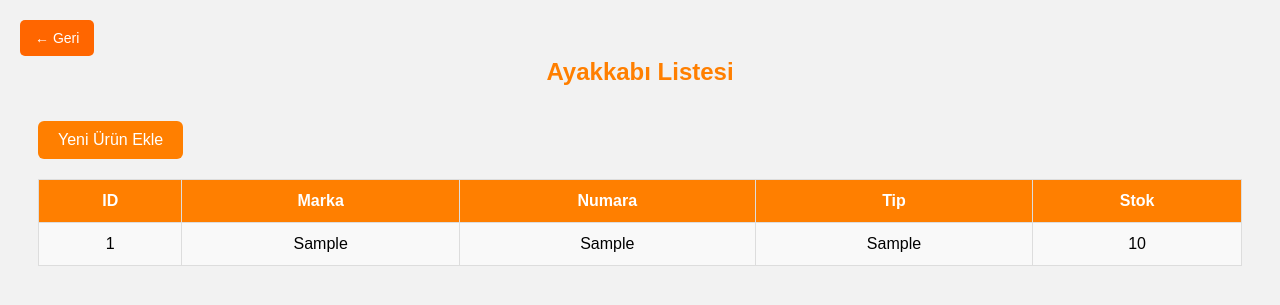
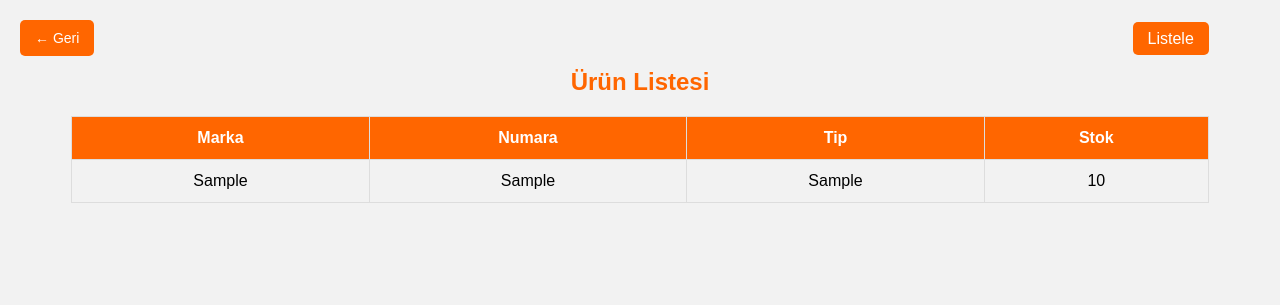
Before and after one commit to salihacelik/shoe_stock, a PHP site: page /list_shoe.php in a window 1280 px wide. Shown: the top 305 px of the page. Run offline with PHP 8.4, Linux system fonts and the light colour scheme; the visitor is signed in with stand-in values (Sample User, id 1); tables that the repository leaves empty or names only in its code hold one stand-in row (values such as "Sample post").

Commit message:
güncellendi

```diff
--- a/list_shoe.php
+++ b/list_shoe.php
@@ -2,19 +2,25 @@
 session_start();
 include("db.php");
 
-// Uyarı mesajı değişkeni
-$message = "";
+// Kullanıcı login değilse yönlendir
+if (!isset($_SESSION['username'])) {
+    header("Location: login.php");
+    exit();
+}
 
-// Ürünleri çek
-$sql = "SELECT marka, numara, tip, SUM(stok) as toplam_stok, MIN(id) as id FROM shoes GROUP BY marka, numara, tip ORDER BY marka ASC";
-$result = $conn->query($sql);
+// Ürünleri grup bazlı çek (marka, numara, tip aynı olanları topla)
+$result = $conn->query("SELECT marka, numara, tip, SUM(stok) AS total_stock, MIN(id) AS min_id
+                        FROM shoes
+                        GROUP BY marka, numara, tip
+                        ORDER BY marka ASC");
+$shoes = $result->fetch_all(MYSQLI_ASSOC);
 ?>
 
 <!DOCTYPE html>
 <html lang="tr">
 <head>
     <meta charset="UTF-8">
-    <title>Ürün Listesi</title>
+    <title>Ürün Listele</title>
    <style>
         .back-button {
             position: absolute;
@@ -29,65 +35,70 @@ $result = $conn->query($sql);
             font-size: 14px;
             z-index: 1000;
         }
-        body { font-family: Arial, sans-serif; background: #f2f2f2; padding: 30px; }
+        body { font-family: Arial; background-color: #f2f2f2; }
+        .container { width: 90%; margin: 30px auto; }
         table { width: 100%; border-collapse: collapse; margin-top: 20px; }
-        th, td { padding: 12px; text-align: center; border: 1px solid #ddd; }
-        th { background-color: #ff7f00; color: white; } /* Flo turuncusu */
-        tr:nth-child(even) { background-color: #f9f9f9; }
-        h2 { color: #ff7f00; text-align: center; }
-        .btn { background-color: #ff7f00; color: white; padding: 10px 20px; text-decoration: none; border-radius: 6px; display: inline-block; margin-top: 15px; }
-        .btn:hover { background-color: #e66f00; }
-        .error { color: #b00020; text-align: center; margin-top: 10px; font-weight: bold; }
+        th, td { padding: 12px; border: 1px solid #ddd; text-align: center; }
+        th { background-color: #ff6600; color: white; }
+        .top-btn { text-align: right; margin-bottom: 10px; }
+        .top-btn a { background-color: #ff6600; color: white; padding: 8px 15px; text-decoration: none; border-radius: 5px; }
+        .top-btn a:hover { opacity: 0.8; }
+        .error { color:#b00020; text-align:center; margin-top:8px; }
+        .info  { color:#0a7a2f; text-align:center; margin-top:8px; }
     </style>
 </head>
 <body>
+
 <!-- Geri Butonu -->
 <button class="back-button" onclick="window.history.back()">← Geri</button>
 
-<h2>Ayakkabı Listesi</h2>
-
-<a href="add_shoe.php" class="btn">Yeni Ürün Ekle</a>
+<div class="container">
 
     <?php
-if ($result->num_rows > 0) {
-    $hasValid = false;
-    echo "<table>
+    if(isset($_SESSION['error'])) {
+        echo "<div class='error'>{$_SESSION['error']}</div>";
+        unset($_SESSION['error']);
+    }
+    if(isset($_SESSION['success'])) {
+        echo "<div class='info'>{$_SESSION['success']}</div>";
+        unset($_SESSION['success']);
+    }
+    ?>
+
+    <div class="top-btn">
+        <a href="list_shoe.php">Listele</a>
+    </div>
+
+    <h2 style="text-align:center; color:#ff6600;">Ürün Listesi</h2>
+
+    <table>
         <tr>
-                <th>ID</th>
             <th>Marka</th>
             <th>Numara</th>
             <th>Tip</th>
             <th>Stok</th>
-            </tr>";
-    while($row = $result->fetch_assoc()) {
-        // eksik veri kontrolü
-        if (empty($row['marka']) || empty($row['numara']) || empty($row['tip'])) {
-            $message = "Dikkat: Bazı ürünlerde eksik bilgi var, listelenmedi.";
-            continue; // bu ürünü atla
+
+        </tr>
+
+        <?php foreach ($shoes as $shoe): ?>
+        <tr>
+            <td><?= htmlspecialchars($shoe['marka']) ?></td>
+            <td><?= htmlspecialchars($shoe['numara']) ?></td>
+            <td><?= htmlspecialchars($shoe['tip']) ?></td>
+            <td><?= $shoe['total_stock'] ?></td>
+
+        </tr>
+        <?php endforeach; ?>
+
+    </table>
+</div>
+
+<script>
+function confirmDelete(form) {
+    const qty = form.querySelector('input[name="quantity"]').value;
+    return confirm(qty + " adet silinsin mi?");
 }
-        $hasValid = true;
-        echo "<tr>
-                <td>{$row['id']}</td>
-                <td>{$row['marka']}</td>
-                <td>{$row['numara']}</td>
-                <td>{$row['tip']}</td>
-                <td>{$row['toplam_stok']}</td>
-              </tr>";
-    }
-    echo "</table>";
-
-    if (!$hasValid && !empty($message)) {
-        echo "<div class='error'>{$message}</div>";
-    }
-} else {
-    echo "<div class='error'>Hiç ürün yok</div>";
-}
-
-// eksik veri mesajı varsa göster
-if (!empty($message)) {
-    echo "<div class='error'>{$message}</div>";
-}
-?>
+</script>
 
 </body>
 </html>
```
Also changed, not shown: delete_shoe.php (+47 -4 lines). Lines whose indentation alone changed are shown as unchanged.
